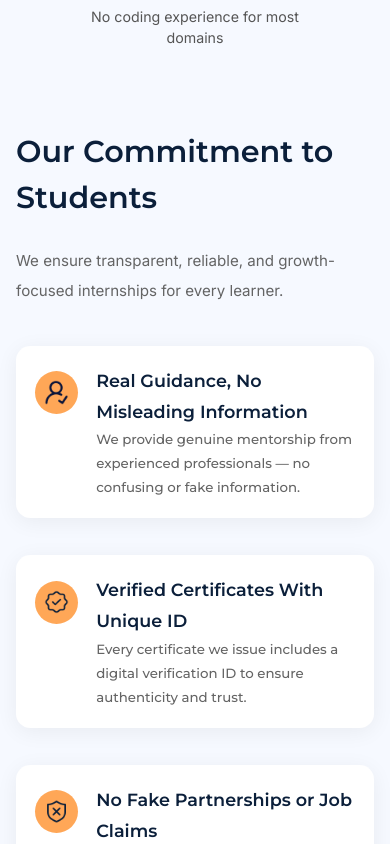
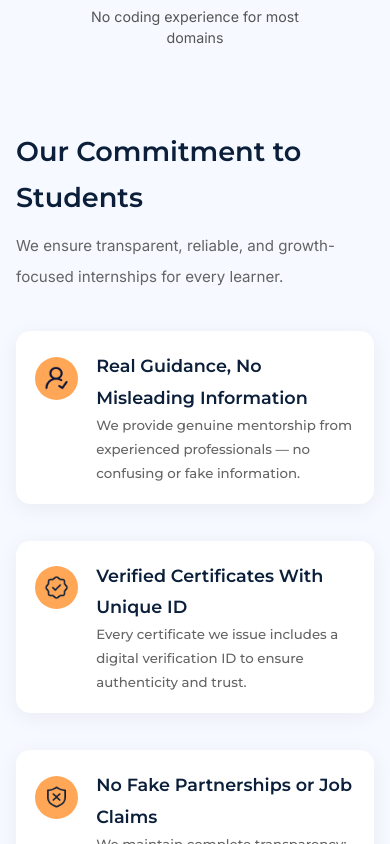
Before and after one commit to kalashjaiswal29/GetIntern, a React (Vite) app: page / in a window 390 px wide. Shown: the part 1540-2384 px from the top of the page. Built offline with nearby package versions, Linux system fonts and the light colour scheme.

Commit message:
hamburger left

```diff
--- a/src/components/navRightEl.jsx
+++ b/src/components/navRightEl.jsx
@@ -31,8 +31,8 @@ const NavRightEl = () => {
         );
       })}
     </div>
-    <div>
-      <img src={menuIcon}  alt="menu" className={styles.navRight2} />
+    <div className={styles.navRight2} >
+      <img src={menuIcon}  alt="menu" className={styles.menuImg}/>
     </div>
     </>
   );
--- a/src/style/NavBar.module.css
+++ b/src/style/NavBar.module.css
@@ -15,9 +15,13 @@
   margin: auto;
   width: 100%;
 }
+
+.menuImg{
+  height: 2.2912rem;
+}
 .navRight2{
   display: none;
-  height: 2.2912rem;
+
 }
 .navBar {
   display: flex;
@@ -135,7 +139,7 @@
     display: none
   }
   .navRight2{
-  display:block;
+  display:inline-block;
 }
 
   .navBar {
--- a/src/style/footer.module.css
+++ b/src/style/footer.module.css
@@ -146,6 +146,7 @@ color: rgba(255, 255, 255, 0.9);
     display: flex;
     flex-direction: column;
   }
+
   .divider{
     display: none;
   }
@@ -175,8 +176,8 @@ color: rgba(255, 255, 255, 0.9);
 
 }
 .footer2 {
-  line-height: 0.6rem;
-
+  line-height: 1.2rem;
+  margin: 0rem;
 }
 
 .footer4 {
--- a/src/style/qualtiescommitment.module.css
+++ b/src/style/qualtiescommitment.module.css
@@ -267,6 +267,9 @@
     font-size: 1.89rem;
     font-weight: 600;
   }
+  .commitmentSubHead {
+  margin-top: 1rem;
+}
 }
 
 @media(max-width:575px){
@@ -294,6 +297,13 @@
   margin-top: 5rem;
 
 }
+  .commitmentSubHead {
+  margin-top: 0.6rem;
+}
+.commitmentHead {
+    font-size: 1.7rem;
+    font-weight: 600;
+  }
 }
 @media(max-width:343px){
   .qualityHead {
```
